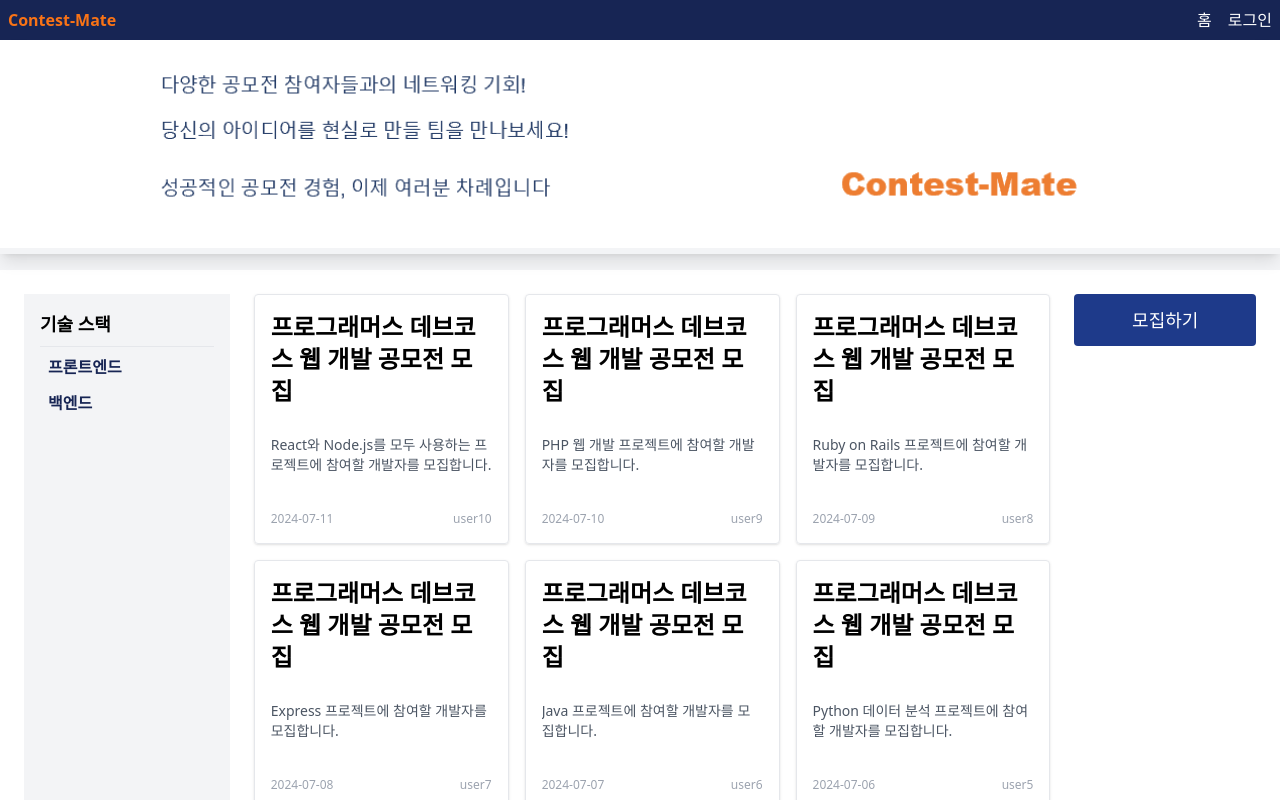
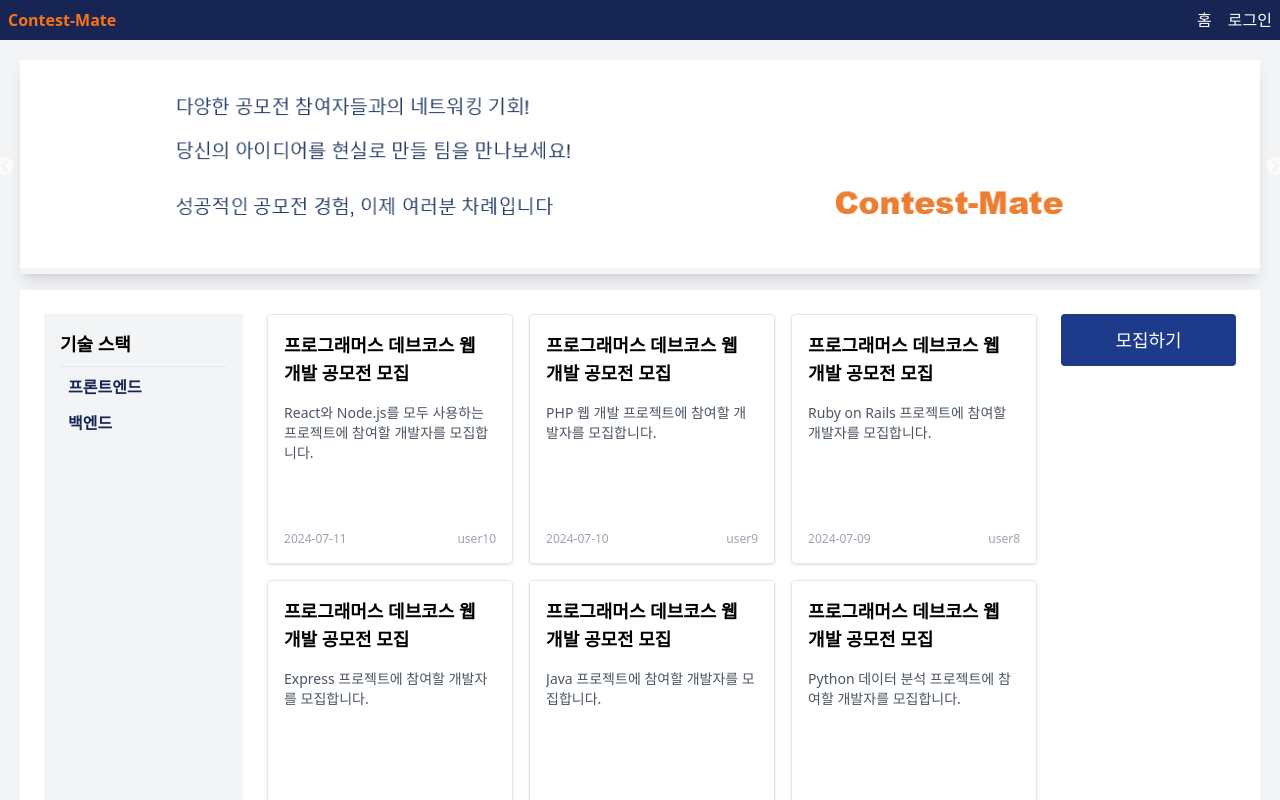
Before and after one commit to jinscoding/contest-mate, a React (Vite) app: page / in a window 1280 px wide. Shown: the top 800 px of the page. Built offline with nearby package versions, Linux system fonts and the light colour scheme.

Commit message:
style: 레이아웃 패딩 설정 및 타이틀 크기 변경

```diff
--- a/src/components/common/Title.tsx
+++ b/src/components/common/Title.tsx
@@ -2,12 +2,12 @@ import React from "react";
 import { twMerge } from "tailwind-merge";
 import { cva, VariantProps } from "class-variance-authority";
 
-const titleStyles = cva("font-bold mb-4", {
+const titleStyles = cva("mb-1", {
   variants: {
     size: {
-      small: "text-2xl",
-      medium: "text-3xl",
-      large: "text-4xl",
+      small: "font-semibold text-lg",
+      medium: "font-bold text-2xl",
+      large: "font-bold text-3xl",
     },
     color: {
       primary: "text-black",
--- a/src/components/layout/Layout.tsx
+++ b/src/components/layout/Layout.tsx
@@ -10,7 +10,7 @@ const Layout = ({ children }: LayoutProps) => {
   return (
     <>
       <Header />
-      <main className='w-full bg-gray-100 mx-auto'>{children}</main>
+      <main className='w-full bg-gray-100 p-5 mx-auto'>{children}</main>
       <Footer />
     </>
   );
```
